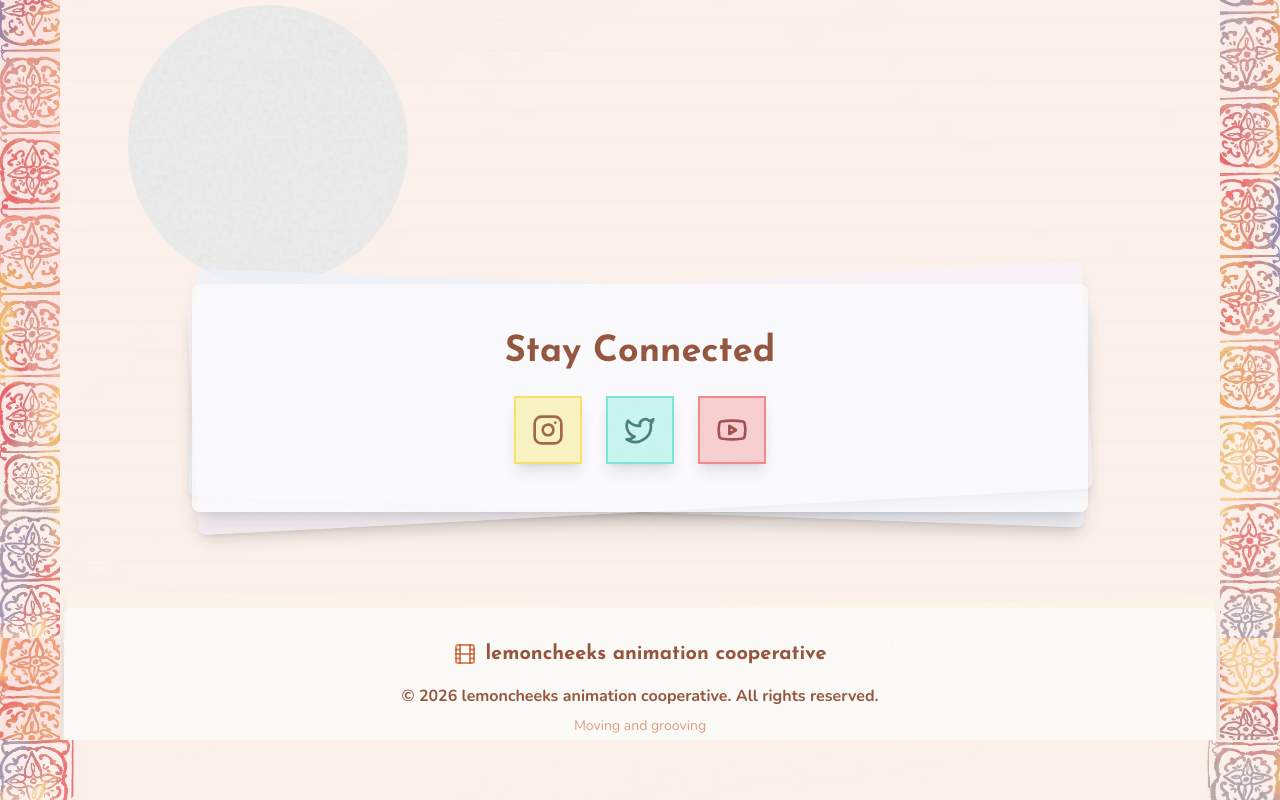
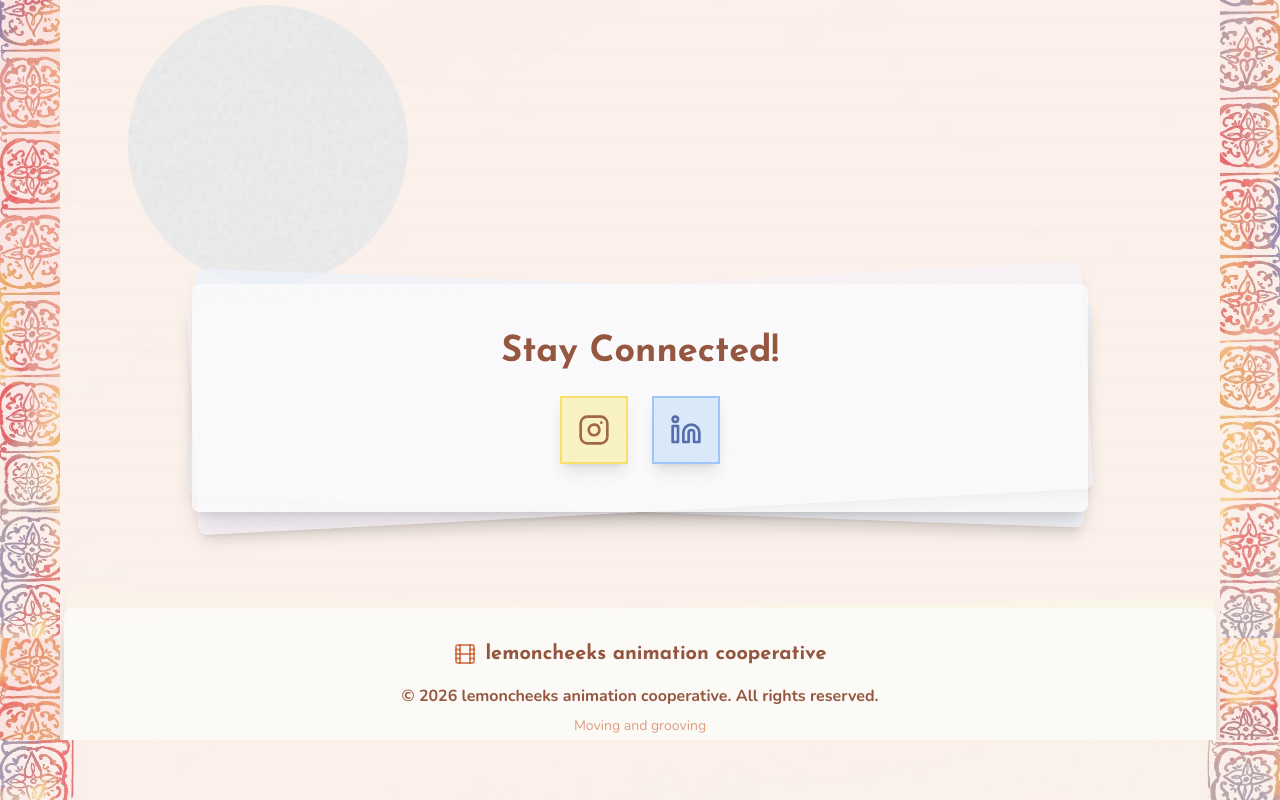
Before and after one commit to lemoncheeks-animation/lemoncheeksanimation.github.io, a React (Create React App) app: page / in a window 1280 px wide. Shown: the part 3172-3972 px from the top of the page. Built offline with nearby package versions, Linux system fonts and the light colour scheme.

Commit message:
add socials

```diff
--- a/src/App.js
+++ b/src/App.js
@@ -1,5 +1,5 @@
 import React, { useState } from 'react';
-import { Menu, X, Film, Instagram, Twitter, Youtube } from 'lucide-react';
+import { Menu, X, Film, Instagram, Linkedin } from 'lucide-react';
 import FloatingSpheres from './FloatingSpheres';
 import border from './media/border2.jpg';
 import team_photo1 from './media/team_photo1.jpg';
@@ -274,10 +274,10 @@ export default function AnimationStudio() {
           <div className="relative max-w-4xl mx-auto text-center p-6 sm:p-8 md:p-10 lg:p-12 rounded-lg shadow-xl z-10 w-full" style={{ backgroundColor: 'rgba(255,255,255,0.7)', ...textureStyle }}>
             <h2 className="text-xl sm:text-2xl md:text-3xl lg:text-4xl font-bold text-orange-900/80 mb-4 md:mb-6 font-josefin-sans" style={{
               textShadow: '2px 2px 0px rgba(255,255,255,0.4)'
-            }}>Stay Connected</h2>
+            }}>Stay Connected!</h2>
             <div className="flex justify-center gap-4 sm:gap-6">
               <a
-                href="https://instagram.com"
+                href="https://www.instagram.com/lemoncheeks_animation"
                 target="_blank"
                 rel="noopener noreferrer"
                 className="bg-yellow-200/50 hover:bg-yellow-300/60 p-3 sm:p-4 border-2 md:border-3 border-yellow-400/50 shadow-lg transition-all transform hover:scale-110"
@@ -286,22 +286,13 @@ export default function AnimationStudio() {
                 <Instagram className="w-6 h-6 sm:w-7 sm:h-7 md:w-8 md:h-8 text-orange-900/70" />
               </a>
               <a
-                href="https://twitter.com"
+                href="https://www.linkedin.com/company/lemoncheeksanimation"
                 target="_blank"
                 rel="noopener noreferrer"
-                className="bg-teal-200/50 hover:bg-teal-300/60 p-3 sm:p-4 border-2 md:border-3 border-teal-400/50 shadow-lg transition-all transform hover:scale-110"
+                className="bg-blue-200/50 hover:bg-blue-300/60 p-3 sm:p-4 border-2 md:border-3 border-blue-400/50 shadow-lg transition-all transform hover:scale-110"
                 style={textureStyle}
               >
-                <Twitter className="w-6 h-6 sm:w-7 sm:h-7 md:w-8 md:h-8 text-teal-900/70" />
-              </a>
-              <a
-                href="https://youtube.com"
-                target="_blank"
-                rel="noopener noreferrer"
-                className="bg-red-300/50 hover:bg-red-400/60 p-3 sm:p-4 border-2 md:border-3 border-red-500/50 shadow-lg transition-all transform hover:scale-110"
-                style={textureStyle}
-              >
-                <Youtube className="w-6 h-6 sm:w-7 sm:h-7 md:w-8 md:h-8 text-red-900/70" />
+                <Linkedin className="w-6 h-6 sm:w-7 sm:h-7 md:w-8 md:h-8 text-blue-900/70" />
               </a>
             </div>
           </div>
```
